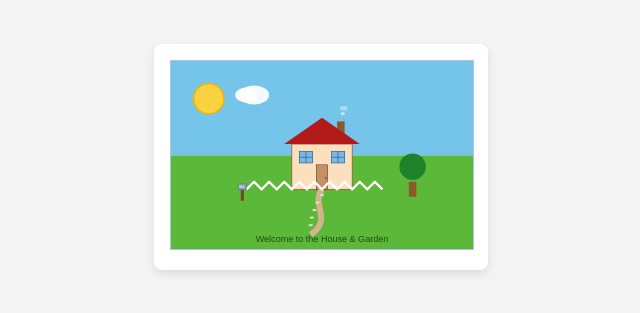
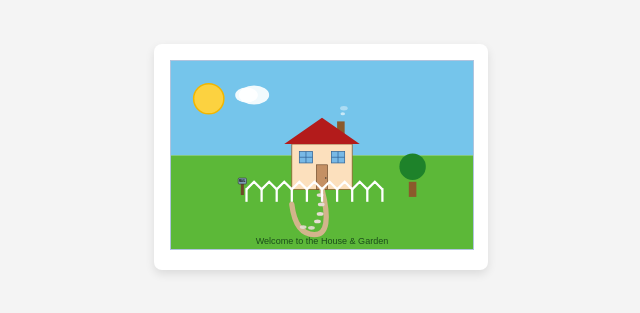
Before and after one commit to Justinzzz04/T04-1, a plain HTML site: page index.html in a window 1280 px wide. Shown: the part 243-556 px from the top of the page, without its empty margins (319-959 px from the left). Drawn offline with Linux system fonts and the light colour scheme.

Commit message:
Update index.html

```diff
--- a/index.html
+++ b/index.html
@@ -36,7 +36,7 @@
       <desc id="desc">SVG drawing of a house, sky, grass, sun, cloud, tree, fence, path, mailbox, smoke, and windows.</desc>
 
       <defs>
-        <!-- Reusable Window Definition (35x30 rect with mullion lines) -->
+        <!-- Reusable Window Definition -->
         <g id="window">
           <rect x="0" y="0" width="35" height="30" fill="#78b9e6" stroke="#336699" stroke-width="2" />
           <line x1="0" y1="15" x2="35" y2="15" stroke="#336699" stroke-width="2" />
@@ -44,7 +44,7 @@
         </g>
       </defs>
 
-      <!-- Step 4 Top-Left Demo Window -->
+      <!-- Top-Left Demo Window -->
       <use href="#window" transform="translate(5, 5)" />
 
       <!-- Sky and Grass Background -->
@@ -69,7 +69,7 @@
       <rect x="320" y="220" width="160" height="120" fill="#fce0bd" stroke="#8b5a2b" stroke-width="2" />
       <polygon points="300,220 400,150 500,220" fill="#b31b1b" />
 
-      <!-- Windows (Placed using <use> and translate) -->
+      <!-- Windows -->
       <use href="#window" transform="translate(340, 240)" />
       <use href="#window" transform="translate(425, 240)" />
 
@@ -77,25 +77,43 @@
       <rect x="385" y="275" width="30" height="65" fill="#c49064" stroke="#5c3a1e" stroke-width="1.5" />
       <circle cx="410" cy="310" r="2" fill="#333333" />
 
-      <!-- Curved Stone Footpath -->
-      <path d="M 400 340 C 370 380, 430 420, 370 460" fill="none" stroke="#d2b48c" stroke-width="16" />
-      <!-- Stepping Stones -->
-      <ellipse cx="400" cy="355" rx="6" ry="3" fill="#e6dcd3" />
-      <ellipse cx="388" cy="375" rx="6" ry="3" fill="#e6dcd3" />
-      <ellipse cx="380" cy="395" rx="6" ry="3" fill="#e6dcd3" />
-      <ellipse cx="373" cy="415" rx="6" ry="3" fill="#e6dcd3" />
-      <ellipse cx="370" cy="435" rx="6" ry="3" fill="#e6dcd3" />
+      <!-- U-Curved Brown Footpath (Hook shape starting at door) -->
+      <path d="M 400 340 Q 430 460 380 460 T 320 380" fill="none" stroke="#d2b48c" stroke-width="14" stroke-linecap="round" />
 
-      <!-- Fence (Lowered to sit in front of the house and garden) -->
-      <polyline points="200,340 220,320 240,340 260,320 280,340 300,320 320,340 340,320 360,340 380,320 400,340 420,320 440,340 460,320 480,340 500,320 520,340 540,320 560,340" fill="none" stroke="#ffffff" stroke-width="6" stroke-linejoin="round" />
+      <!-- Stepping Stones Following the Curve -->
+      <g fill="#e6dcd3">
+        <ellipse cx="395" cy="355" rx="9" ry="5" />
+        <ellipse cx="398" cy="380" rx="9" ry="5" />
+        <ellipse cx="395" cy="405" rx="9" ry="5" />
+        <ellipse cx="388" cy="425" rx="9" ry="5" />
+        <ellipse cx="372" cy="442" rx="9" ry="5" opacity="0.9" />
+        <ellipse cx="350" cy="440" rx="9" ry="5" opacity="0.9" />
+      </g>
+
+      <!-- Fence with Picket Posts (Zig-Zag Top + Vertical Posts) -->
+      <!-- Vertical Fence Posts -->
+      <g stroke="#ffffff" stroke-width="6" stroke-linecap="square">
+        <line x1="200" y1="340" x2="200" y2="370" />
+        <line x1="240" y1="340" x2="240" y2="370" />
+        <line x1="280" y1="340" x2="280" y2="370" />
+        <line x1="320" y1="340" x2="320" y2="370" />
+        <line x1="360" y1="340" x2="360" y2="370" />
+        <line x1="400" y1="340" x2="400" y2="370" />
+        <line x1="440" y1="340" x2="440" y2="370" />
+        <line x1="480" y1="340" x2="480" y2="370" />
+        <line x1="520" y1="340" x2="520" y2="370" />
+        <line x1="560" y1="340" x2="560" y2="370" />
+      </g>
+      <!-- Fence Zig-Zag Top Bar -->
+      <polyline points="200,340 220,320 240,340 260,320 280,340 300,320 320,340 340,320 360,340 380,320 400,340 420,320 440,340 460,320 480,340 500,320 520,340 540,320 560,340" fill="none" stroke="#ffffff" stroke-width="6" stroke-linejoin="miter" />
 
       <!-- Mailbox -->
-      <rect x="185" y="340" width="8" height="30" fill="#6e4727" />
-      <rect x="178" y="325" width="22" height="16" rx="3" fill="#7d9db3" stroke="#4a6375" />
-      <text x="180" y="336" font-size="7" fill="#ffffff" font-family="sans-serif">MAIL</text>
+      <rect x="185" y="325" width="8" height="30" fill="#6e4727" />
+      <rect x="178" y="310" width="22" height="16" rx="3" fill="#7d9db3" stroke="#333" stroke-width="1.5" />
+      <text x="180" y="321" font-size="7" fill="#111" font-family="sans-serif" font-weight="bold">MAIL</text>
 
       <!-- Welcome Text Label -->
-      <text x="400" y="480" text-anchor="middle" font-size="24" fill="#1b4d1b" font-family="sans-serif">Welcome to the House &amp; Garden</text>
+      <text x="400" y="485" text-anchor="middle" font-size="24" fill="#1b4d1b" font-family="sans-serif">Welcome to the House &amp; Garden</text>
     </svg>
   </figure>
 
```
